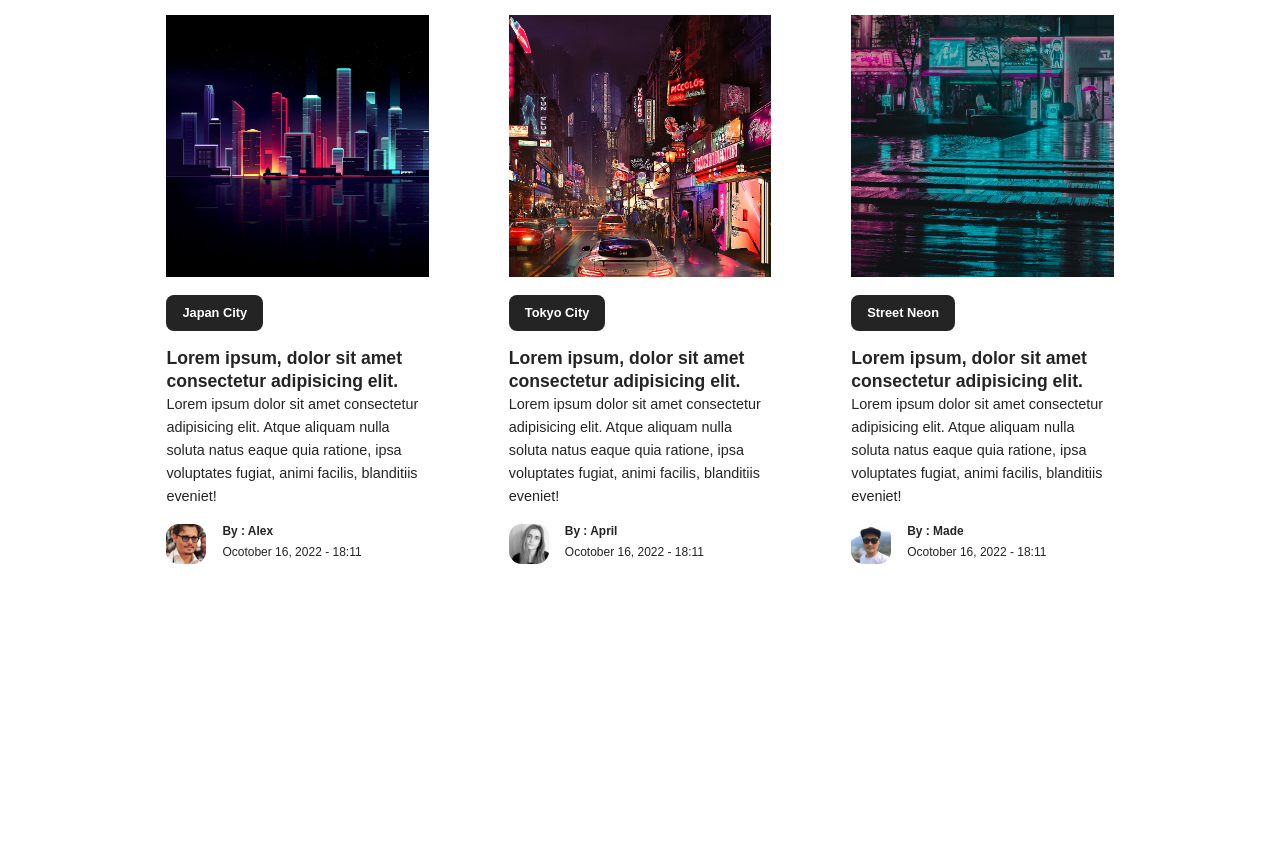
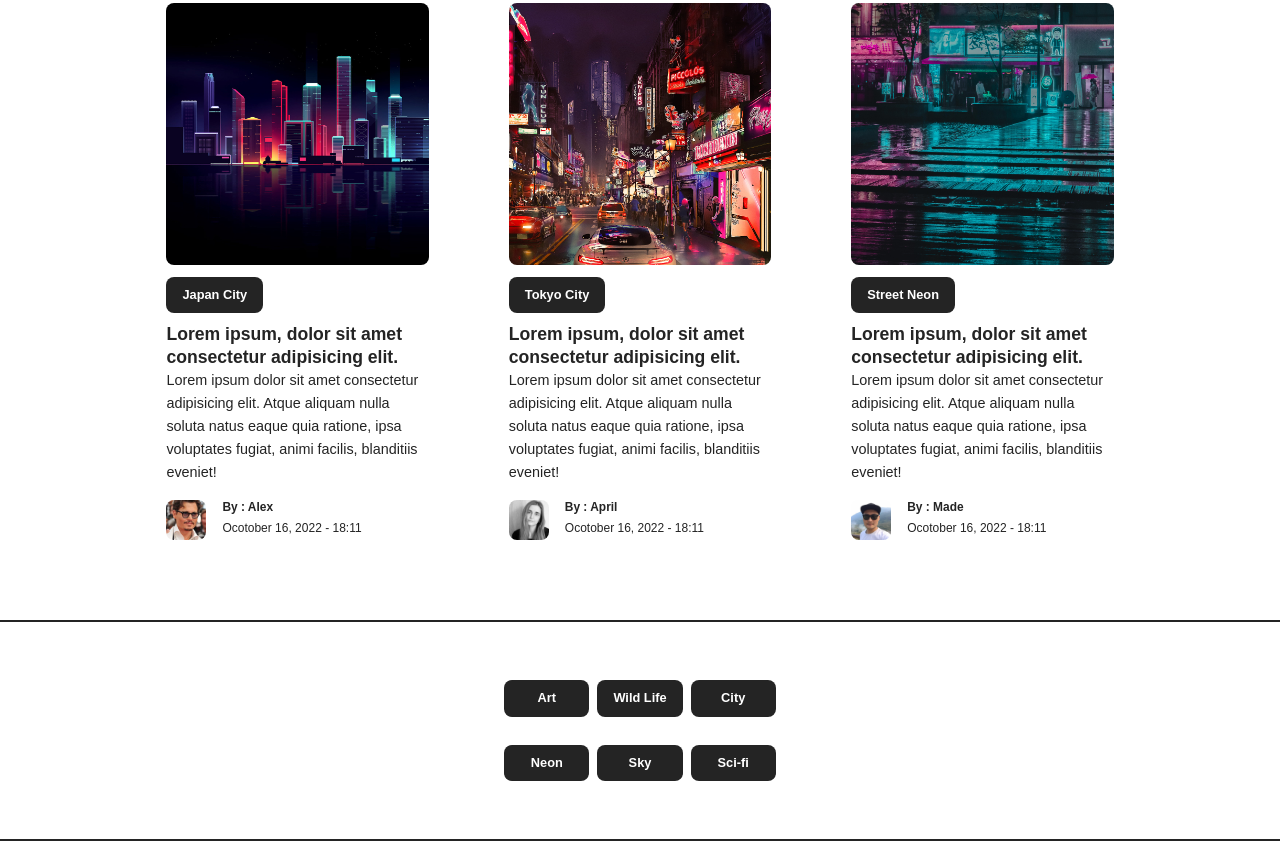
Before and after one commit to BagusSedana/Website, a plain HTML site: page public/index.html in a window 1280 px wide. Shown: the part 1258-2099 px from the top of the page. Before the commit the page ends 1902 px from the top, so only its background shows below. Drawn offline with Linux system fonts and the light colour scheme.

Commit message:
AddCategory

```diff
--- a/public/css/css.css
+++ b/public/css/css.css
@@ -176,7 +176,7 @@ nav button {
 /* ==================== CATEGORY BUTTON ==================== */
 
 .category__button {
-  margin: 1rem 0;
+  margin: 10px 0;
   background: var(--color-dark);
   color: var(--color-primary);
   display: inline-block;
@@ -191,7 +191,7 @@ nav button {
   color: var(--color-dark);
   background-color: var(--color-primary);
   border: 1px solid var(--color-dark);
-  margin-top: 1rem !important;
+  margin: 10px 0 !important;
 }
 
 /* ==================== END CATEGORY BUTTON ==================== */
@@ -205,8 +205,9 @@ nav button {
 .post__thumbnail {
   height: auto;
   background-size: cover;
-  border-radius: var(--card-border-radius-1);
+  border-radius: var(--card-border-radius-2);
   margin-bottom: 1.6rem;
+  overflow: hidden;
 }
 
 .post__author {
@@ -218,7 +219,7 @@ nav button {
 .post__author__avatar {
   width: 2.5rem;
   height: 2.5rem;
-  border-radius: var(--card-border-radius-3);
+  border-radius: var(--card-border-radius-2);
   overflow: hidden;
 }
 
@@ -256,4 +257,19 @@ nav button {
   margin-bottom: 5rem;
 }
 
+/* ==================== CATEGORY BUTTON ==================== */
+
+.category__buttons {
+  padding: 3rem 0;
+  border-top: 2px solid var(--color-dark);
+  border-bottom: 2px solid var(--color-dark);
+}
+
+.category__buttons__container {
+  width: fit-content;
+  display: grid;
+  grid-template-columns: repeat(3, 1fr);
+  gap: 0.5rem;
+}
+
 /* ==================== END POST ==================== */
--- a/public/index.html
+++ b/public/index.html
@@ -269,5 +269,17 @@
       </div>
     </section>
     <!-- Post -->
+
+    <section class="category__buttons">
+      <div class="container category__buttons__container">
+        <a href="#" class="category__button">Art</a>
+        <a href="#" class="category__button">Wild Life</a>
+        <a href="#" class="category__button">City</a>
+        <a href="#" class="category__button">Neon</a>
+        <a href="#" class="category__button">Sky</a>
+        <a href="#" class="category__button">Sci-fi</a>
+      </div>
+    </section>
+    <!-- Post -->
   </body>
 </html>
```
